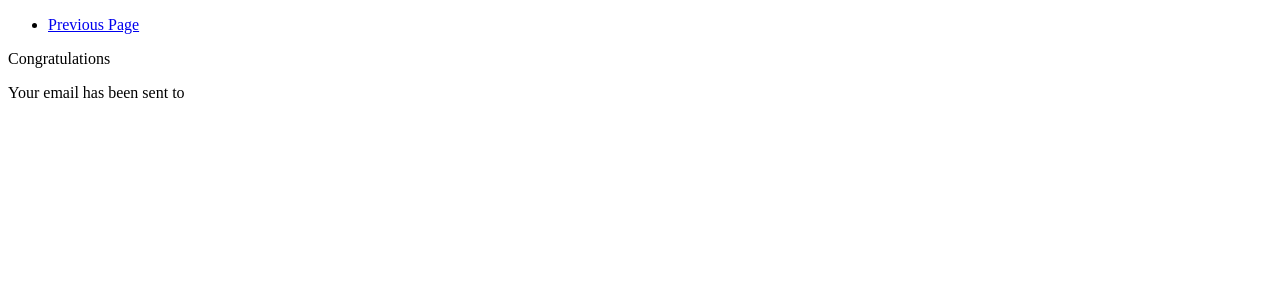
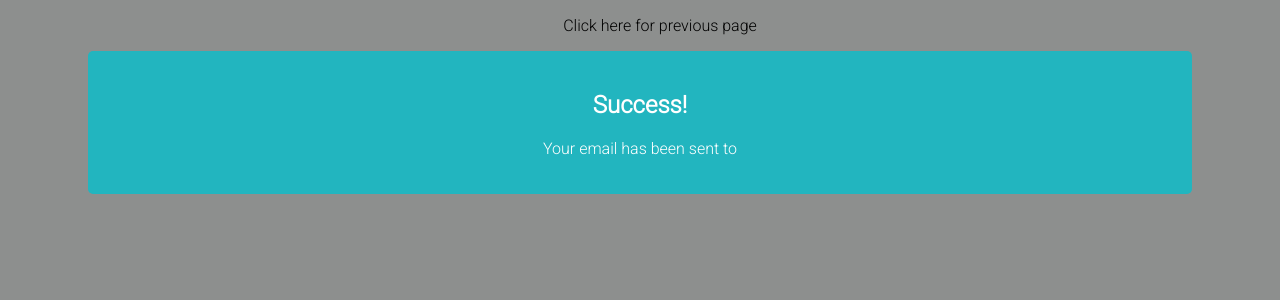
Before and after one commit to ColetteDufficy/cdufficy_yakara, a Flask app: template templates/sent.html in a window 1280 px wide. Shown: the top 300 px of the page. Run offline with Flask 3, Linux system fonts and the light colour scheme; the template is opened without the code that fills it, so the values that code supplies are empty.

Commit message:
css nearly finished

```diff
--- a/static/style.css
+++ b/static/style.css
@@ -9,12 +9,12 @@ body {
     font-size: 16px;
     color: black;
     background-color: rgb(141, 143, 142);
-    padding-left: 5em;
-    padding-top: 2em;
     /* border: red solid 2px; */
 }
 
 .all {
+    padding-left: 5em;
+    padding-top: 2em;
     text-align: left;
 }
 
@@ -26,15 +26,14 @@ body {
 
  /* these are text labels only x 3 */
 label {
-    display: block; /* Display labels as block elements (one below the other) */
-    font-weight: bold; /* Make labels bold if desired */
+    display: block; /* Display labels one below the other */
     /* border: rgb(0, 255, 55) solid 2px; show me the edge of label titles */
 }
 
 
  /* these are labels and input fields x 3 */
 .input_fields {
-    margin-bottom: 10px; /* Add spacing between input fields */
+    margin-bottom: 10px; /* Add spacing between inputs */
     /* border: rgb(255, 0, 230) solid 2px; show me the edge of 3 input elements */
 }
 
@@ -44,9 +43,9 @@ input[type="email"],
 select {
     font-family: 'Roboto', sans-serif;
     font-size: 16px;
-    width: 40%; /* Make all input fields and select boxes full width */
-    padding: 5px; /* Add some padding for better appearance */
-    margin-bottom: 10px; /* Add spacing between input fields */
+    width: 40%;
+    padding: 5px;
+    margin-bottom: 10px; /* spacing between fields */
     /* border: rgb(242, 255, 0) solid 2px; show me the edge of 3 input elements */
 }
 
@@ -64,9 +63,31 @@ textarea {
 .btn.btn--action {
     background-color: rgb(97, 158, 219);
     font-family: 'Roboto', sans-serif;
-    font-weight: 400; /* doent seem to be working??*/
     font-size: 16px;
+    font-weight: bold;
     padding: 0px 20px 0px 20px; /* padding for spacing */
     border: rgb(51, 86, 121) 1px solid; /* replace default button border */
     cursor: pointer; /* cursor on hover for fun! */
 }
+
+.sent_alert {
+    background-color: rgb(34, 181, 191);
+    padding: 20px;
+    text-align: center; /* Center-align the content */
+    color: rgb(255, 255, 255);
+    border-radius: 5px;
+    margin-left: 5em;
+    margin-right: 5em;
+    /* border: red solid 2px; */
+}
+
+.nav_bar li {
+    text-align: center;
+    list-style-type: none;
+}
+
+.nav_bar a {
+    text-decoration: none;
+    color: black;
+    font-size: 1em;
+}
--- a/templates/sent.html
+++ b/templates/sent.html
@@ -4,22 +4,25 @@
     <meta charset="UTF-8">
     <meta name="viewport" content="width=device-width, initial-scale=1.0">
     <meta http-equiv="X-UA-Compatible" content="ie=edge">
-    <!-- <link rel="stylesheet" href="{{ url_for('static', filename='style.css') }}"> -->
+    <link rel="stylesheet" href="{{ url_for('static', filename='style.css') }}">
     <title>Yakara</title>
 </head>
 
 <header>
     <nav>
         <ul class="nav_bar">
-            <li><a href="/">Previous Page</a></li>
+            <li><a href="/">Click here for previous page</a></li>
         </ul>
     </nav>
 </header>
 
 <body>
 
-<p>Congratulations</p>
-<p>Your email has been sent to {{ request.form.get('name', '') }}</p>
+
+<div class="sent_alert">
+        <h2>Success!</h2>
+        <p>Your email has been sent to {{ request.form.get('name', '') }}</p>
+</div>
 
 </body>
 </html>
```
Also changed, not shown: templates/tester.html (deleted, +0 -57 lines).
